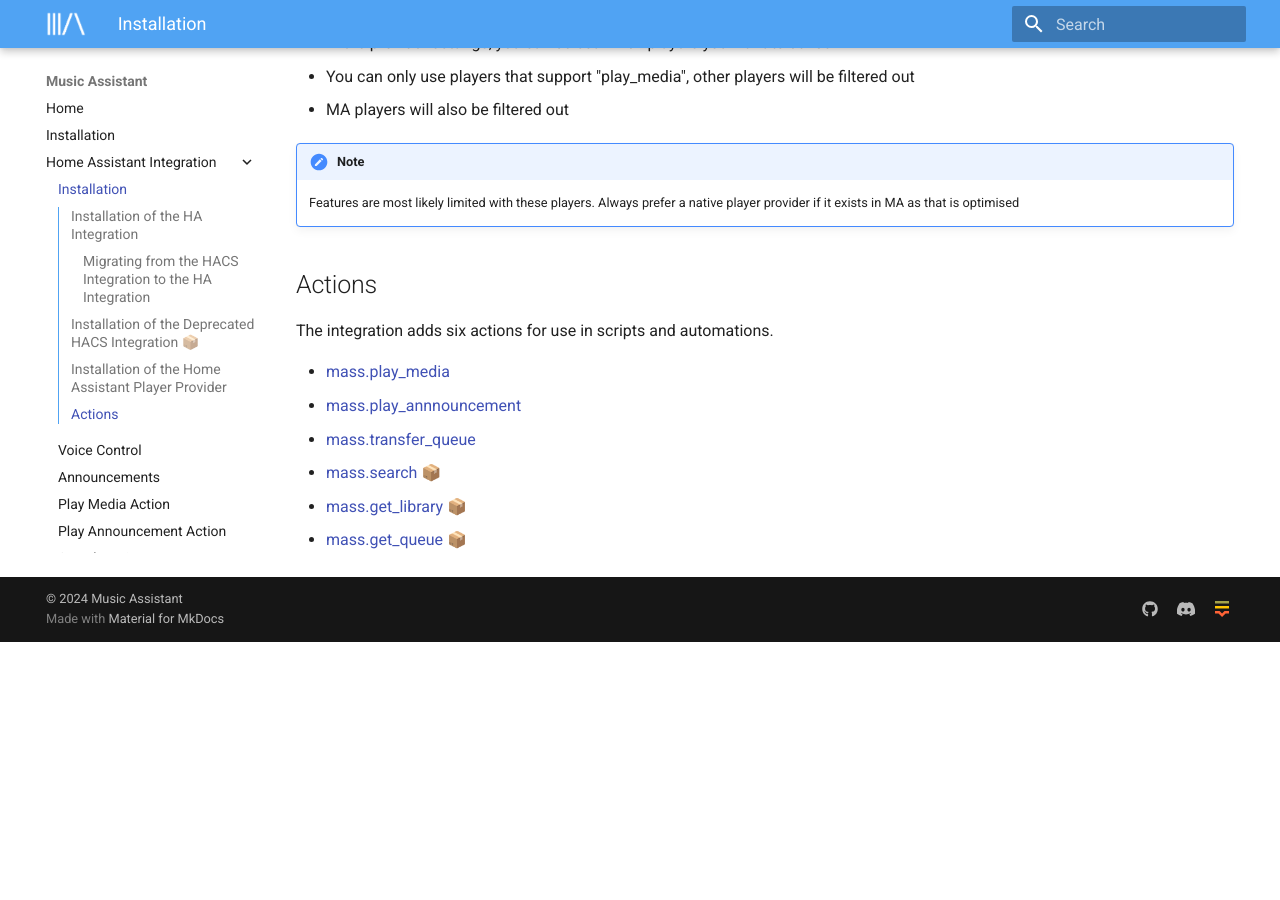
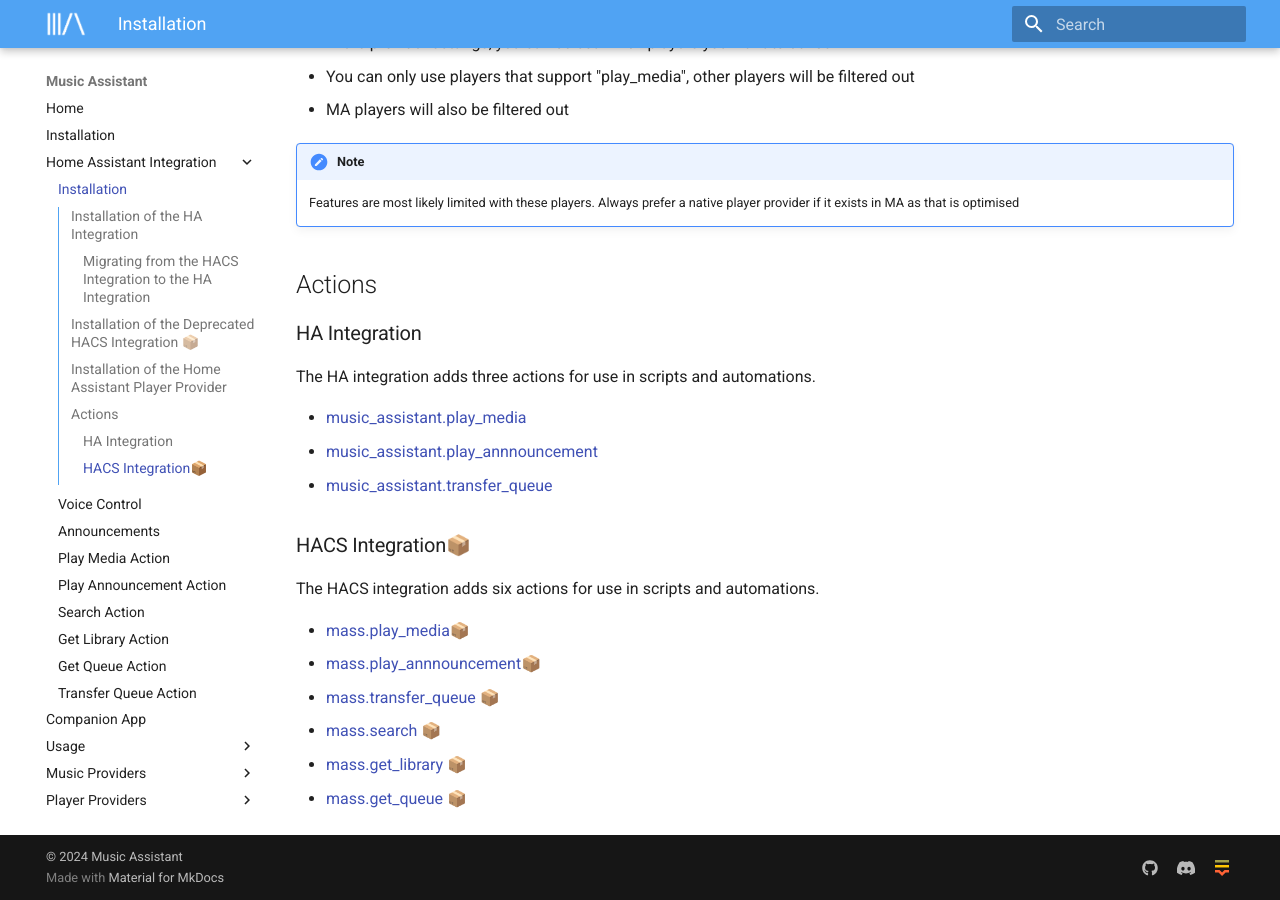
Before and after one commit to pwbriggs/music-assistant.github.io, an MkDocs documentation site: the page built from docs/integration/installation.md, in a window 1280 px wide and 900 px high, scrolled down 1844 px. Built offline with MkDocs 1.6.1 and Material for MkDocs 9.7.7, drawn with Linux system fonts in a browser that asks for light colours; before the commit the page ends 2486 px from its top, so only the background shows below that.

Commit message:
Split out HA vs HACS actions

```diff
--- a/docs/integration/installation.md
+++ b/docs/integration/installation.md
@@ -56,11 +56,21 @@
 
 ## Actions
 
-The integration adds six actions for use in scripts and automations.
+### HA Integration
 
-- [mass.play_media](../faq/massplaymedia.md)
-- [mass.play_annnouncement](../faq/massannounce.md)
-- [mass.transfer_queue](../faq/masstransfer.md)
+The HA integration adds three actions for use in scripts and automations.
+
+- [music_assistant.play_media](../faq/massplaymedia.md)
+- [music_assistant.play_annnouncement](../faq/massannounce.md)
+- [music_assistant.transfer_queue](../faq/masstransfer.md)
+
+### HACS Integration📦
+
+The HACS integration adds six actions for use in scripts and automations.
+
+- [mass.play_media](../faq/massplaymedia.md)📦
+- [mass.play_annnouncement](../faq/massannounce.md)📦
+- [mass.transfer_queue](../faq/masstransfer.md) 📦
 - [mass.search](../faq/masssearch.md) 📦
 - [mass.get_library](../faq/get_library.md) 📦
 - [mass.get_queue](../faq/get_queue.md) 📦
```
